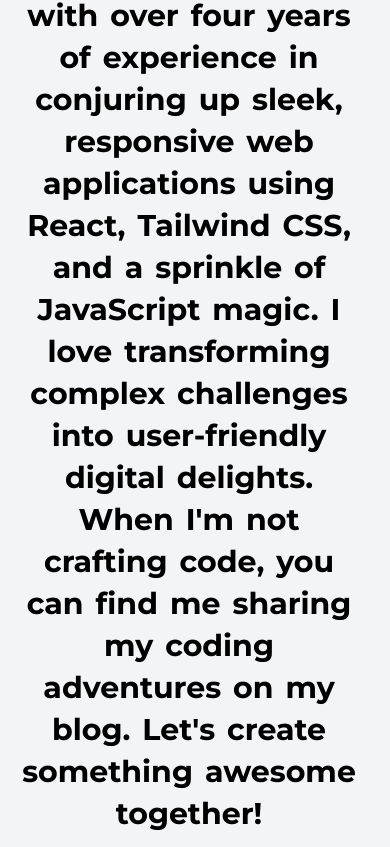
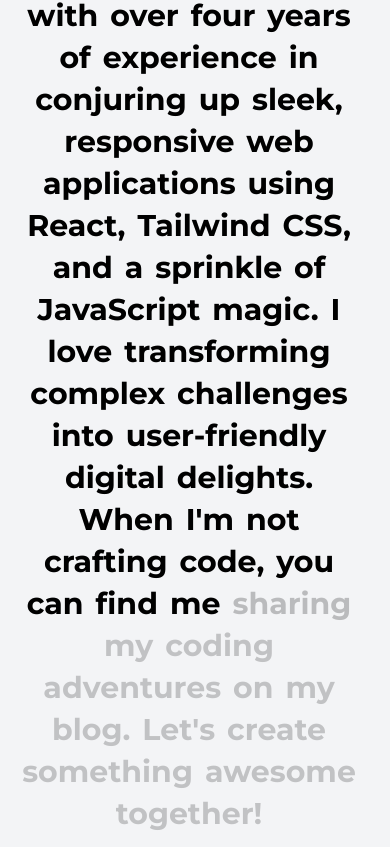
Before and after one commit to abhishekcodes0/abhishekcodes-nextjs-portfolio, a Next.js app: page / in a window 390 px wide. Shown: the part 1150-1997 px from the top of the page. Built offline with nearby package versions, Linux system fonts and the light colour scheme.

Commit message:
responsiveness issues

```diff
--- a/app/blog/[slug]/page.js
+++ b/app/blog/[slug]/page.js
@@ -105,7 +105,7 @@
   return (
     <div className="container mt-16 mx-auto px-4">
       <nav className="flex" aria-label="Breadcrumb">
-        <ol className="inline-flex items-center space-x-1 md:space-x-2 rtl:space-x-reverse">
+        <ol className="inline-flex items-center space-x-0 mymobile:space-x-1 md:space-x-2 rtl:space-x-reverse flex-wrap">
           <li className="inline-flex items-center">
             <Link
               href="/"
@@ -151,7 +151,7 @@
           <li aria-current="page">
             <div className="flex items-center">
               <svg
-                className="rtl:rotate-180 w-3 h-3 text-gray-400 mx-1"
+                className="rtl:rotate-180 w-3 h-3 text-gray-400 mx-1 ml-0 md:ml-1"
                 aria-hidden="true"
                 xmlns="http://www.w3.org/2000/svg"
                 fill="none"
--- a/app/components/About.js
+++ b/app/components/About.js
@@ -5,7 +5,7 @@
 const About = () => {
   return (
     <section
-      className="w-screen min-h-screen p-4 md:p-48 md:pt-4 bg-gray-100 flex flex-col items-center relative"
+      className="w-screen min-h-screen p-4 pb-24 lg:p-48 md:pt-4 bg-gray-100 flex flex-col items-center relative"
       id="about"
     >
       <div
--- a/app/components/Contact.js
+++ b/app/components/Contact.js
@@ -70,7 +70,7 @@
   };
 
   return (
-    <section className="w-screen h-screen bg-gray-100 flex flex-col items-center">
+    <section className="w-screen min-h-screen bg-gray-100 flex flex-col items-center">
       <div
         className={
           "text-center text-6xl font-bold mt-12 mb-12" + " " + bebas.className
--- a/app/components/Paragraph/Paragraph.js
+++ b/app/components/Paragraph/Paragraph.js
@@ -6,7 +6,7 @@
   const elem = useRef(null);
   const { scrollYProgress } = useScroll({
     target: elem,
-    offset: ["start 0.9", "start 0.25"],
+    offset: ["start 0.9", "start 0"],
   });
 
   const words = value.split(" ").filter((itr) => itr != "");
--- a/tailwind.config.js
+++ b/tailwind.config.js
@@ -15,6 +15,9 @@
       height: {
         "screen-48px": "calc(100vh - 48px)",
       },
+      screens: {
+        mymobile: "480px",
+      },
     },
   },
   plugins: [],
```
